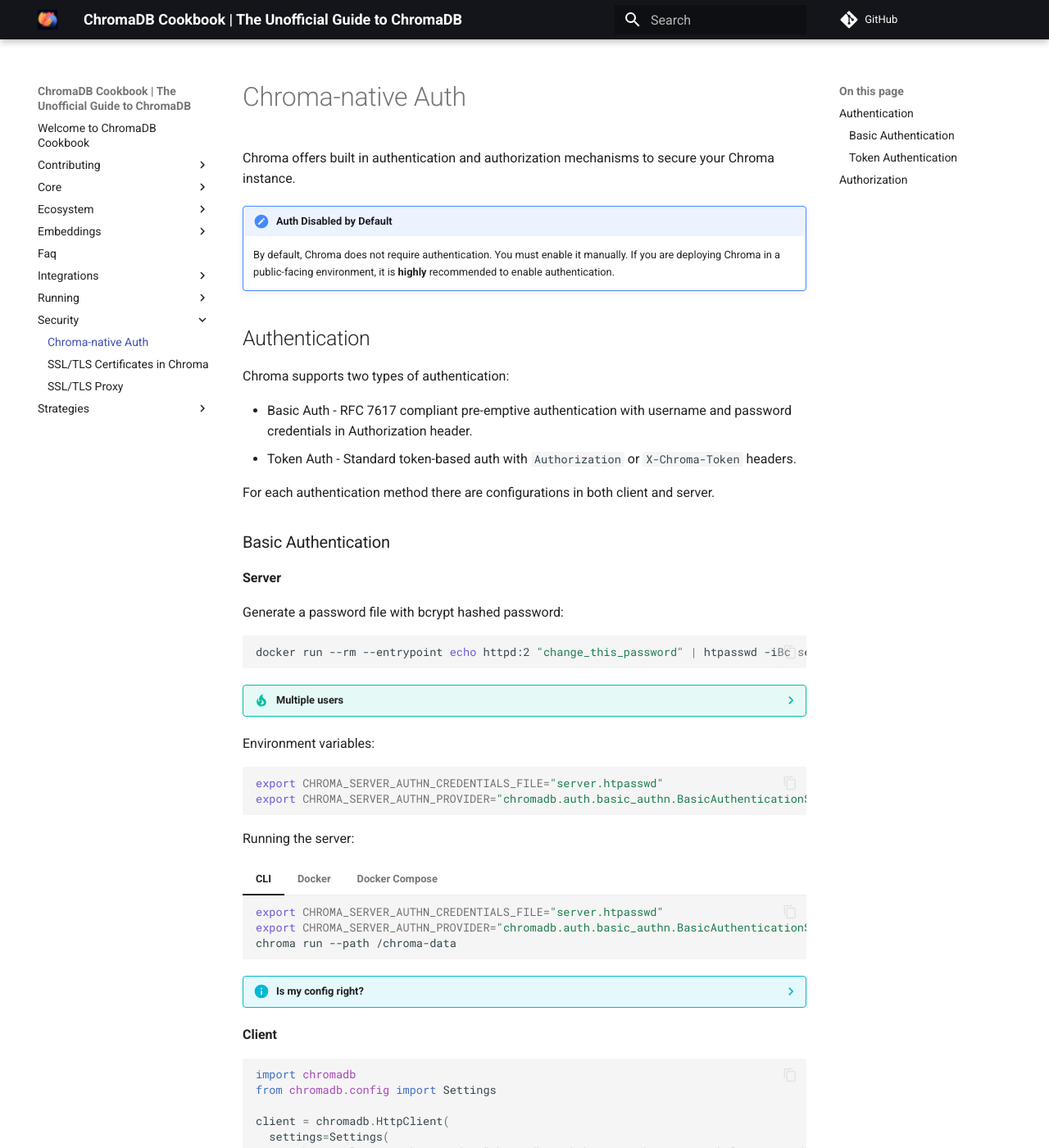
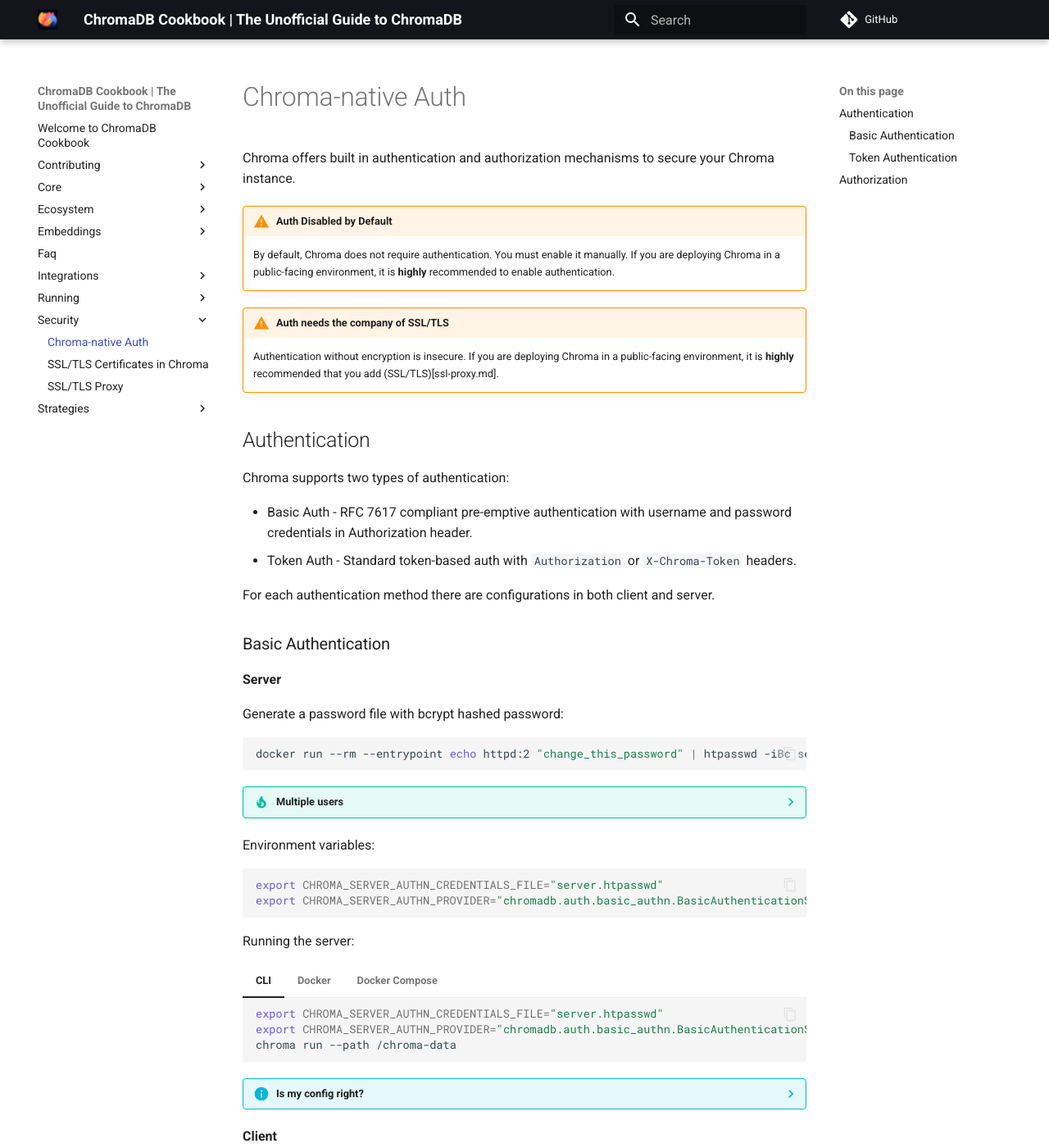
Before and after one commit to amikos-tech/chroma-cookbook, an MkDocs documentation site: the page built from docs/security/auth.md, in a window 1280 px wide and 1400 px high. Shown: the whole window at 82% size. Built offline with MkDocs 1.6.1 and Material for MkDocs 9.7.7, drawn with Linux system fonts in a browser that asks for light colours; comment, search, counter and statistics services are not loaded; some of the changed lines change nothing that is shown; some of the changed text lies outside the part shown.

Commit message:
feat: Adding JS auth examples

````diff
--- a/docs/security/auth.md
+++ b/docs/security/auth.md
@@ -2,10 +2,14 @@
 
 Chroma offers built in authentication and authorization mechanisms to secure your Chroma instance.
 
-!!! warn "Auth Disabled by Default"
+!!! warning "Auth Disabled by Default"
 
     By default, Chroma does not require authentication. You must enable it manually. If you are deploying Chroma in a public-facing
     environment, it is **highly** recommended to enable authentication.
+
+!!! warning "Auth needs the company of SSL/TLS"
+
+    Authentication without encryption is insecure. If you are deploying Chroma in a public-facing environment, it is **highly** recommended that you add (SSL/TLS)[ssl-proxy.md].
 
 ## Authentication
 
@@ -101,19 +105,35 @@
 
 **Client**
 
-```python
-import chromadb
-from chromadb.config import Settings
+=== "Python"
 
-client = chromadb.HttpClient(
-  settings=Settings(
-      chroma_client_auth_provider="chromadb.auth.basic_authn.BasicAuthClientProvider",
-      chroma_client_auth_credentials="admin:admin")
-)
+    ```python
+    import chromadb
+    from chromadb.config import Settings
 
-# if everything is correctly configured the below should list all collections
-client.list_collections()
-```
+    client = chromadb.HttpClient(
+      settings=Settings(
+          chroma_client_auth_provider="chromadb.auth.basic_authn.BasicAuthClientProvider",
+          chroma_client_auth_credentials="admin:admin")
+    )
+
+    # if everything is correctly configured the below should list all collections
+    client.list_collections()
+    ```
+
+=== "JS"
+
+    ```javascript
+    // const {ChromaClient} = require("chromadb"); // CommonJS
+    import { ChromaClient } from "chromadb"; // ES Modules
+    const client = new ChromaClient({
+        url: "http://localhost:8000",
+        auth: {
+            provider: "basic",
+            credentials: "admin:admin",
+        }
+    });
+    ```
 
 ??? tip "Testing with cURL"
 
@@ -206,19 +226,37 @@
 
 **Client**
 
-```python
-import chromadb
-from chromadb.config import Settings
+=== "Python"
 
-client = chromadb.HttpClient(
-  settings=Settings(
-      chroma_client_auth_provider="chromadb.auth.token_authn.TokenAuthClientProvider",
-      chroma_client_auth_credentials="chr0ma-t0k3n")
-)
+    ```python
+    import chromadb
+    from chromadb.config import Settings
 
-# if everything is correctly configured the below should list all collections
-client.list_collections()
-```
+    client = chromadb.HttpClient(
+      settings=Settings(
+          chroma_client_auth_provider="chromadb.auth.token_authn.TokenAuthClientProvider",
+          chroma_client_auth_credentials="chr0ma-t0k3n",
+          chroma_client_auth_token_transport_header="Authorization"
+      )
+    )
+
+    # if everything is correctly configured the below should list all collections
+    client.list_collections()
+    ```
+
+=== "JS"
+
+    ```javascript
+    // const {ChromaClient} = require("chromadb"); // CommonJS
+    import { ChromaClient } from "chromadb"; // ES Modules
+    const client = new ChromaClient({
+        url: "http://localhost:8000",
+        auth: {
+            provider: "token",
+            credentials: "chr0ma-t0k3n",
+        }
+    });
+    ```
 
 ??? tip "Testing with cURL"
 
````
